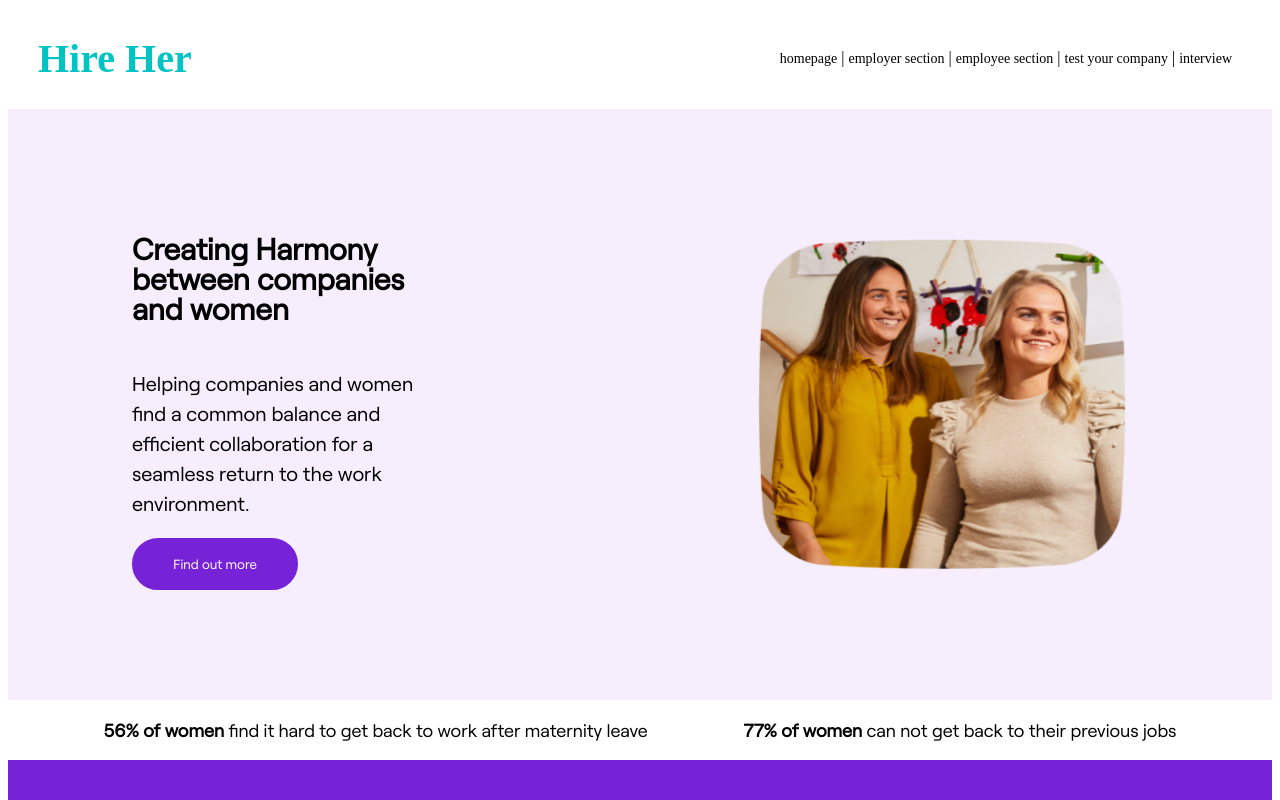
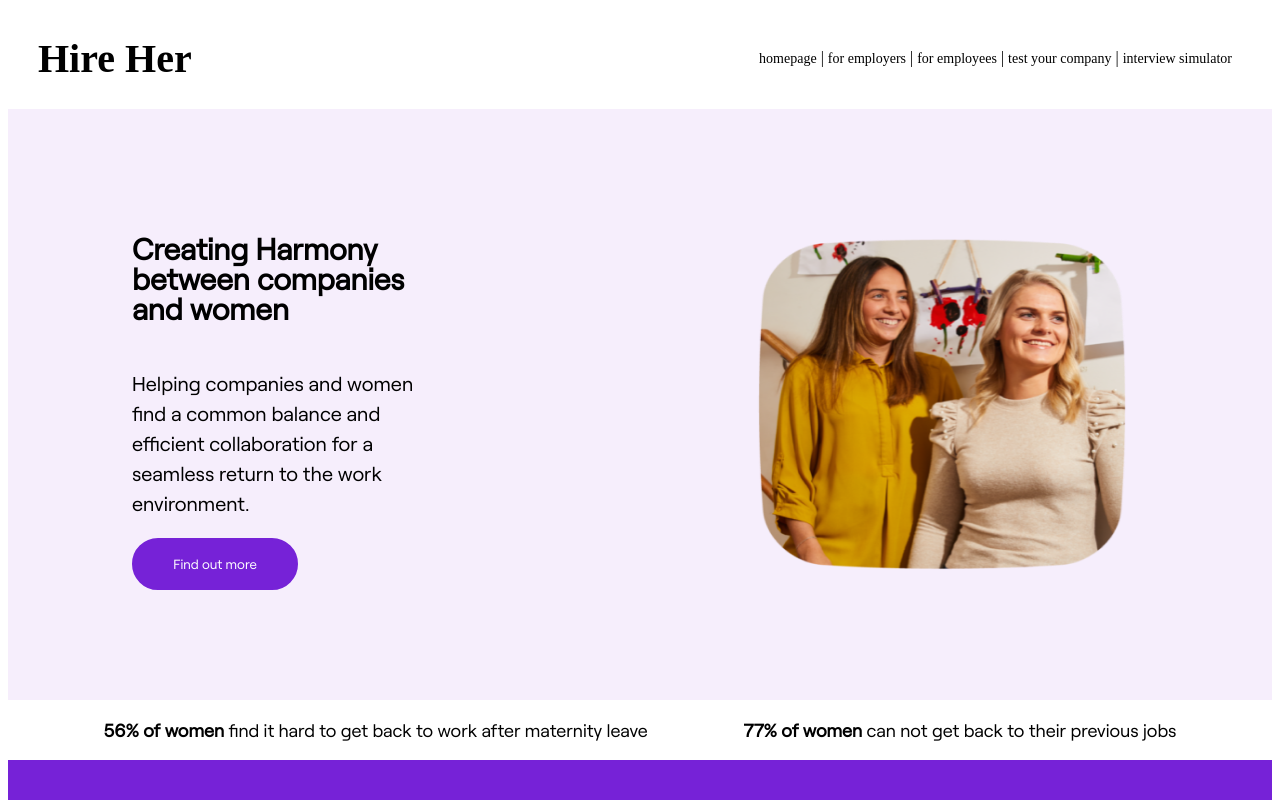
Before and after one commit to s0lena/hire-her, a React (Vite) app: page / in a window 1280 px wide. Shown: the top 800 px of the page. Built offline with nearby package versions, Linux system fonts and the light colour scheme.

Commit message:
homepage-navigation

```diff
--- a/src/components/Header/index.jsx
+++ b/src/components/Header/index.jsx
@@ -1,8 +1,9 @@
-import { BrowserRouter as Router, Link, Route } from "react-router-dom"
-import './style.css'
-import { useState } from "react"
+import { BrowserRouter as Router, Link, Route } from 'react-router-dom';
+import './style.css';
+import '../../global.css';
+import { useState } from 'react';
 
-export const Header= () => {
+export const Header = () => {
   const [active, setActive] = useState('');
 
   const handleLinkClick = (link) => {
@@ -13,24 +14,44 @@ export const Header= () => {
     <header>
       <h1>Hire Her</h1>
       <nav>
-          <Link to="/" className={active === '/' ? 'active' : ''} onClick={() => handleLinkClick('/')}>
+        <Link
+          to="/"
+          className={active === '/' ? 'active' : ''}
+          onClick={() => handleLinkClick('/')}
+        >
           homepage
         </Link>
         <span> | </span>
-          <Link to="/employer-section" className={active === '/employer-section' ? 'active' : ''} onClick={() => handleLinkClick('/employer-section')}>
-            employer section
+        <Link
+          to="/employer-section"
+          className={active === '/employer-section' ? 'active' : ''}
+          onClick={() => handleLinkClick('/employer-section')}
+        >
+          for employers
         </Link>
         <span> | </span>
-          <Link to="/employee-section" className={active === '/employee-section' ? 'active' : ''} onClick={() => handleLinkClick('/employee-section')}>
-            employee section
+        <Link
+          to="/employee-section"
+          className={active === '/employee-section' ? 'active' : ''}
+          onClick={() => handleLinkClick('/employee-section')}
+        >
+          for employees
         </Link>
         <span> | </span>
-          <Link to="/test-your-company" className={active === '/test-your-company' ? 'active' : ''} onClick={() => handleLinkClick('/test-your-company')}>
+        <Link
+          to="/test-your-company"
+          className={active === '/test-your-company' ? 'active' : ''}
+          onClick={() => handleLinkClick('/test-your-company')}
+        >
           test your company
         </Link>
         <span> | </span>
-          <Link to="/interview" className={active === '/interview' ? 'active' : ''} onClick={() => handleLinkClick('/interview')}>
-            interview
+        <Link
+          to="/interview"
+          className={active === '/interview' ? 'active' : ''}
+          onClick={() => handleLinkClick('/interview')}
+        >
+          interview simulator
         </Link>
       </nav>
     </header>
--- a/src/components/Header/style.css
+++ b/src/components/Header/style.css
@@ -1,4 +1,5 @@
 header {
+    font-family: "Roobert bold";
     margin-top: 0;
     display: flex;
     flex-direction: row;
@@ -6,7 +7,7 @@ header {
 }
 
 h1 {
-    color:#00c4c4;
+    color: black;
     font-size: 40px;
     margin-left: 30px;
 }
@@ -16,7 +17,7 @@ nav {
     margin-right: 20px;
     background-color: white;
     padding: 20px;
-    }
+}
 
 nav a {
     text-decoration: none;
```
Also changed, not shown: src/img/hands.png (added). Lines whose indentation alone changed are shown as unchanged.
